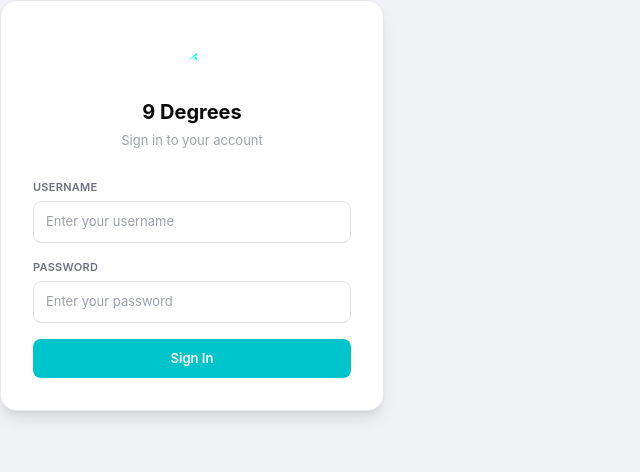
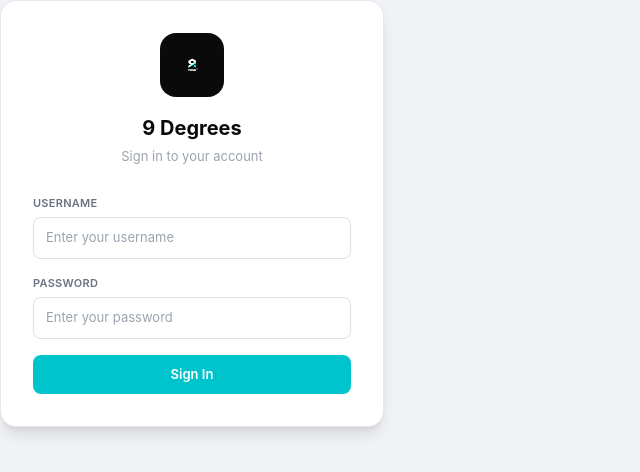
Before and after one commit to TheInfexted/9DegreesWeb, a Nuxt app in the folder FN-9DegreesWeb/: page /login in a window 1280 px wide. Shown: the top 472 px of the page, without its empty margins (0-640 px from the left). Built offline with nearby package versions, Linux system fonts and the light colour scheme.

Commit message:
fix: wrap logo in dark bg container so it's visible on white surfaces

```diff
--- a/FN-9DegreesWeb/app/components/layout/AppDrawer.vue
+++ b/FN-9DegreesWeb/app/components/layout/AppDrawer.vue
@@ -7,7 +7,9 @@
       <div class="absolute left-0 top-0 bottom-0 w-[260px] bg-white shadow-xl flex flex-col">
         <div class="flex items-center justify-between px-4 py-3 border-b border-[#F0F0F0]">
           <div class="flex items-center gap-2">
-            <img src="~/assets/img/9degree.png" alt="9 Degrees" class="w-7 h-7 object-contain" />
+            <div class="w-7 h-7 rounded-lg bg-[#0A0A0A] flex items-center justify-center shrink-0">
+              <img src="~/assets/img/9degree.png" alt="9 Degrees" class="w-5 h-5 object-contain" />
+            </div>
             <span class="font-bold text-[13px] tracking-wide">9 DEGREES</span>
           </div>
           <button class="p-1 text-gray-400 hover:text-gray-600" @click="$emit('close')">✕</button>
--- a/FN-9DegreesWeb/app/components/layout/AppHeader.vue
+++ b/FN-9DegreesWeb/app/components/layout/AppHeader.vue
@@ -11,7 +11,9 @@
         </svg>
       </button>
       <!-- Logo (mobile only) -->
-      <img src="~/assets/img/9degree.png" alt="9 Degrees" class="lg:hidden w-6 h-6 object-contain" />
+      <div class="lg:hidden w-6 h-6 rounded-md bg-[#0A0A0A] flex items-center justify-center shrink-0">
+        <img src="~/assets/img/9degree.png" alt="9 Degrees" class="w-4 h-4 object-contain" />
+      </div>
       <h1 class="text-[16px] font-bold text-ink">{{ title }}</h1>
     </div>
     <div class="flex items-center gap-2">
--- a/FN-9DegreesWeb/app/components/layout/AppSidebar.vue
+++ b/FN-9DegreesWeb/app/components/layout/AppSidebar.vue
@@ -2,7 +2,9 @@
   <aside class="flex flex-col w-[220px] bg-white border-r border-[#E8E8EC] h-screen sticky top-0 shrink-0">
     <!-- Logo -->
     <div class="flex items-center gap-2.5 px-4 py-4 border-b border-[#F0F0F0]">
-      <img src="~/assets/img/9degree.png" alt="9 Degrees" class="w-7 h-7 object-contain" />
+      <div class="w-7 h-7 rounded-lg bg-[#0A0A0A] flex items-center justify-center shrink-0">
+        <img src="~/assets/img/9degree.png" alt="9 Degrees" class="w-5 h-5 object-contain" />
+      </div>
       <span class="font-bold text-[13px] tracking-wide text-ink">9 DEGREES</span>
     </div>
 
--- a/FN-9DegreesWeb/app/pages/login.vue
+++ b/FN-9DegreesWeb/app/pages/login.vue
@@ -3,7 +3,9 @@
     <NuxtLayout name="auth">
       <div class="w-full max-w-sm bg-white rounded-2xl shadow-lg p-8 border border-[#E8E8EC]">
         <div class="flex flex-col items-center mb-7">
-          <img src="~/assets/img/9degree.png" alt="9 Degrees" class="w-12 h-12 object-contain mb-4" />
+          <div class="w-16 h-16 rounded-2xl bg-[#0A0A0A] flex items-center justify-center mb-4">
+            <img src="~/assets/img/9degree.png" alt="9 Degrees" class="w-10 h-10 object-contain" />
+          </div>
           <h1 class="text-[20px] font-bold text-ink">9 Degrees</h1>
           <p class="text-[13px] text-gray-400 mt-1">Sign in to your account</p>
         </div>
```
